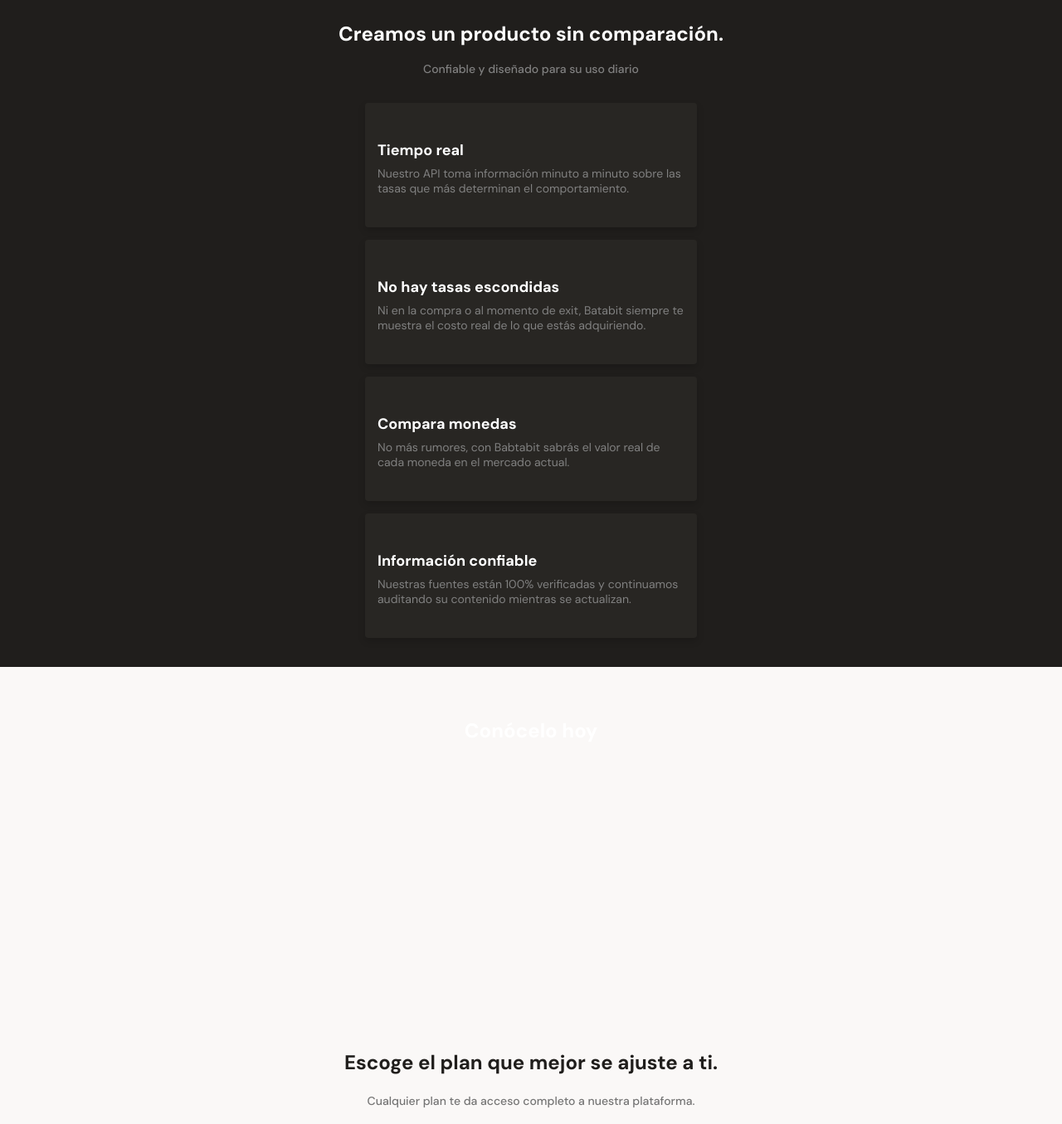
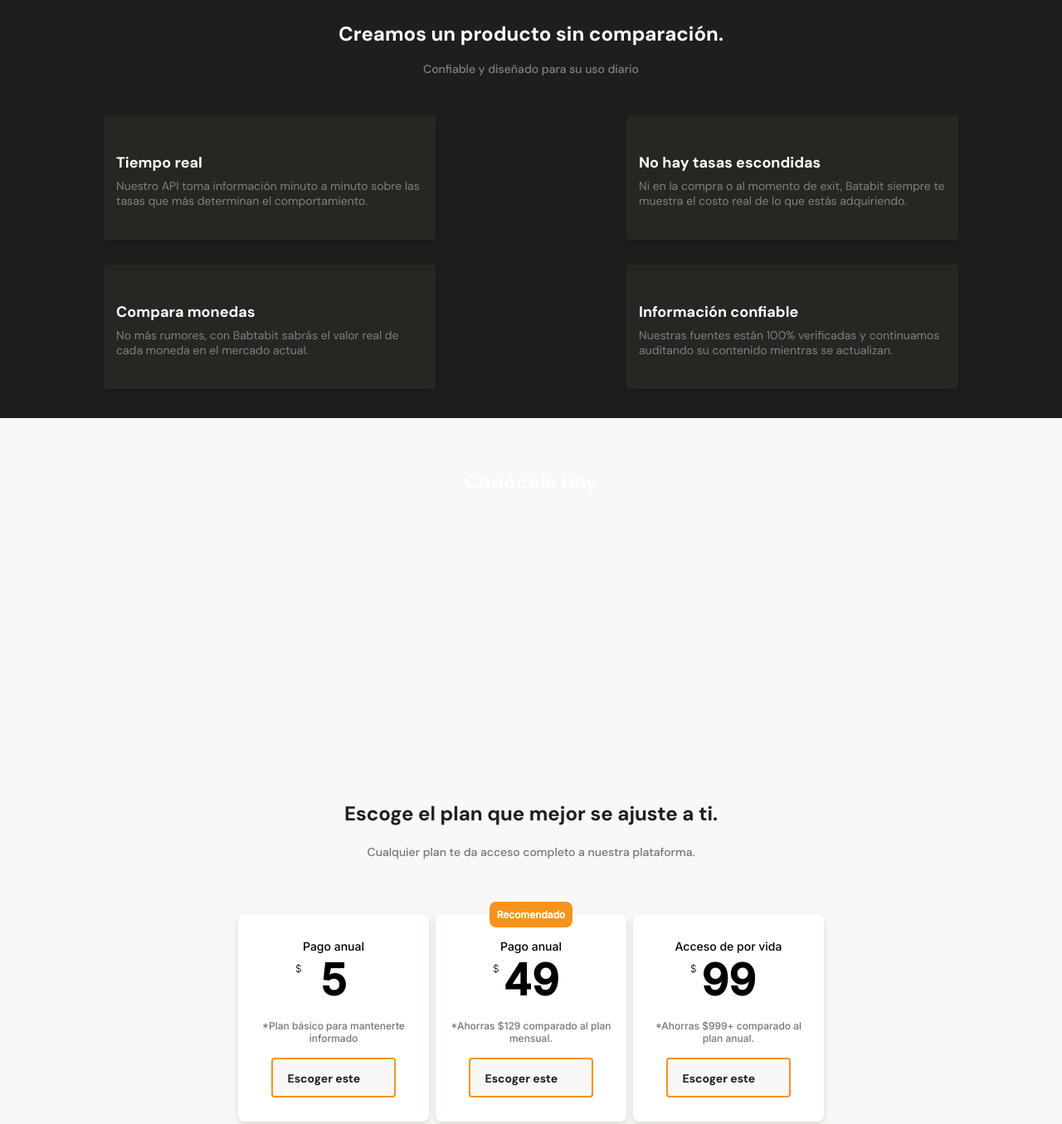
Before and after one commit to ibra-gragirena/cursoMobileFirst, a plain HTML site: page index.html in a window 1280 px wide. Shown: the part 1180-2535 px from the top of the page at 83% size. Drawn offline with Linux system fonts and the light colour scheme.

Commit message:
Finalizado , add media querys tablet/desktop

```diff
--- /dev/null
+++ b/css/tablet.css
@@ -0,0 +1,7 @@
+.plans-container--slider {
+    justify-content: center;
+}
+.product-cards--container {
+    display: grid;
+    grid-template-columns: 1fr 1fr;
+}
--- a/index.html
+++ b/index.html
@@ -8,6 +8,8 @@
     <link rel="preconnect" href="https://fonts.gstatic.com" crossorigin>
     <link href="https://fonts.googleapis.com/css2?family=DM+Sans:wght@400;500;700&family=Inter:wght@300;400;500&display=swap" rel="stylesheet">
     <link rel="stylesheet" href="./styles.css">
+    <link rel="stylesheet" href="./css/tablet.css" media="(min-width: 768px)">
+
     <title>Batata Bit</title>
 </head>
 <body>
@@ -28,8 +30,6 @@
                 <p>Traemos información en tiempo real de las casas de cambio y las monedas más importantes del mundo.</p>
             </div>
              <section class="main-table-container">
-                     <div class="arrowScroll-Left"></div>
-                     <div class="arrowScroll-Right"></div>
                <div class="main-table--currency">
                     <h3>Monedas</h3>
                     <div class="main-table--grid">
```
